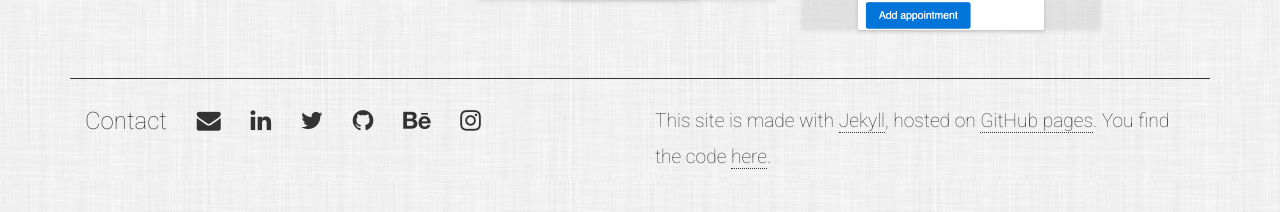
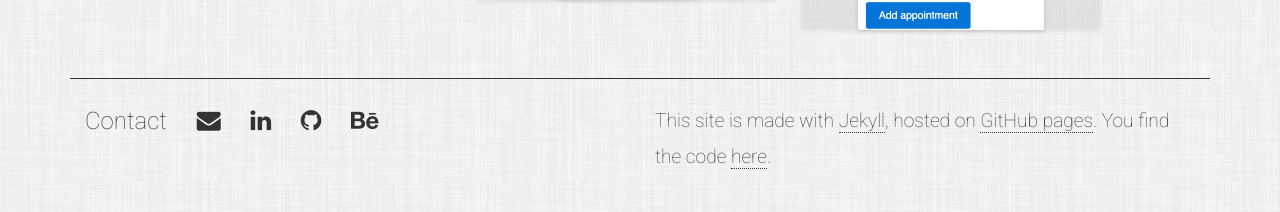
Before and after one commit to mauricewipf/interactive-resume, a Jekyll site: the page built from index.html, in a window 1280 px wide. Shown: the part 2357-2569 px from the top of the page. Built offline with Jekyll 4.4.1, drawn with Linux system fonts in a browser that asks for light colours; nearby versions of some CDN libraries.

Commit message:
Edit footer links

```diff
--- a/_includes/footer.html
+++ b/_includes/footer.html
@@ -2,17 +2,16 @@
     <div class="row">
         <div class="col-12 col-sm-6" id="contact">
             <span>Contact</span>
-            <a href="mailto:contact@mauwi.me"><i class="fa fa-envelope" aria-hidden="false"></i></a>
-            <a href="https://www.linkedin.com/in/mauricewipf"><i class="fa fa-linkedin" aria-hidden="false"></i></a>
-            <a href="https://twitter.com/mauwi"><i class="fa fa-twitter" aria-hidden="false"></i></a>
-            <a href="https://github.com/mauricewipf"><i class="fa fa-github" aria-hidden="false"></i></a>
-            <a href="https://www.behance.net/mauricewipf"><i class="fa fa-behance" aria-hidden="false"></i></a>
-            <a href="https://www.instagram.com/mauwi1/"><i class="fa fa-instagram" aria-hidden="false"></i></a>
-            <!-- <a href="https://medium.com/@mauwi"><i class="fa fa-medium" aria-hidden="false"></i></a> -->
+            <a href="mailto:contact@mauwi.me"><i aria-hidden="false" class="fa fa-envelope"></i></a>
+            <a href="https://www.linkedin.com/in/mauricewipf"><i aria-hidden="false" class="fa fa-linkedin"></i></a>
+            <a href="https://github.com/mauricewipf"><i aria-hidden="false" class="fa fa-github"></i></a>
+            <a href="https://www.behance.net/mauricewipf"><i aria-hidden="false" class="fa fa-behance"></i></a>
         </div>
         <div class="col-12 col-sm-6">
             <p>
-                This site is made with <a href="http://jekyllrb.com/docs/home/">Jekyll</a>, hosted on <a href="http://pages.github.com/">GitHub pages</a>. You find the code <a href="https://github.com/mauricewipf/mauricewipf.github.io">here</a>.
+                This site is made with <a href="http://jekyllrb.com/docs/home/">Jekyll</a>, hosted on <a
+                    href="http://pages.github.com/">GitHub pages</a>. You find the code <a
+                    href="https://github.com/mauricewipf/mauricewipf.github.io">here</a>.
             </p>
         </div>
     </div>
```
